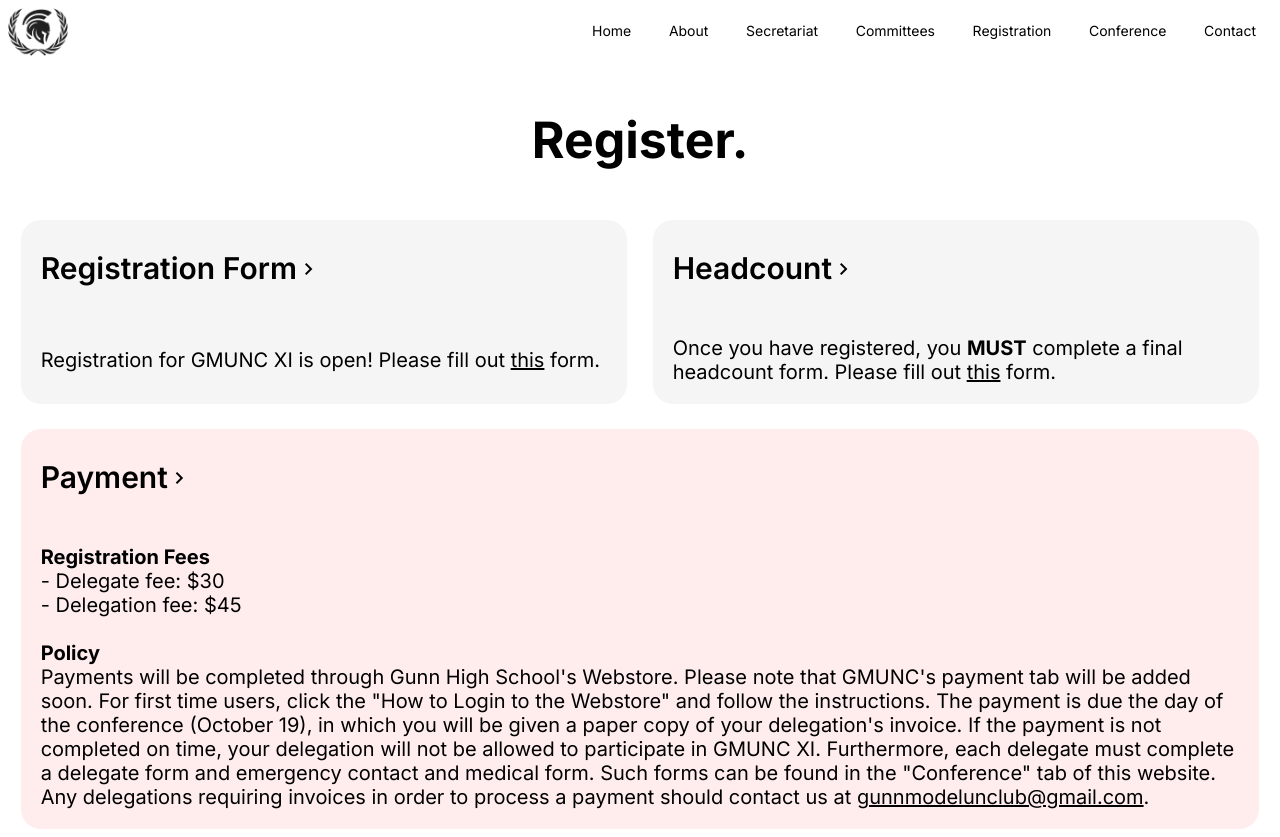
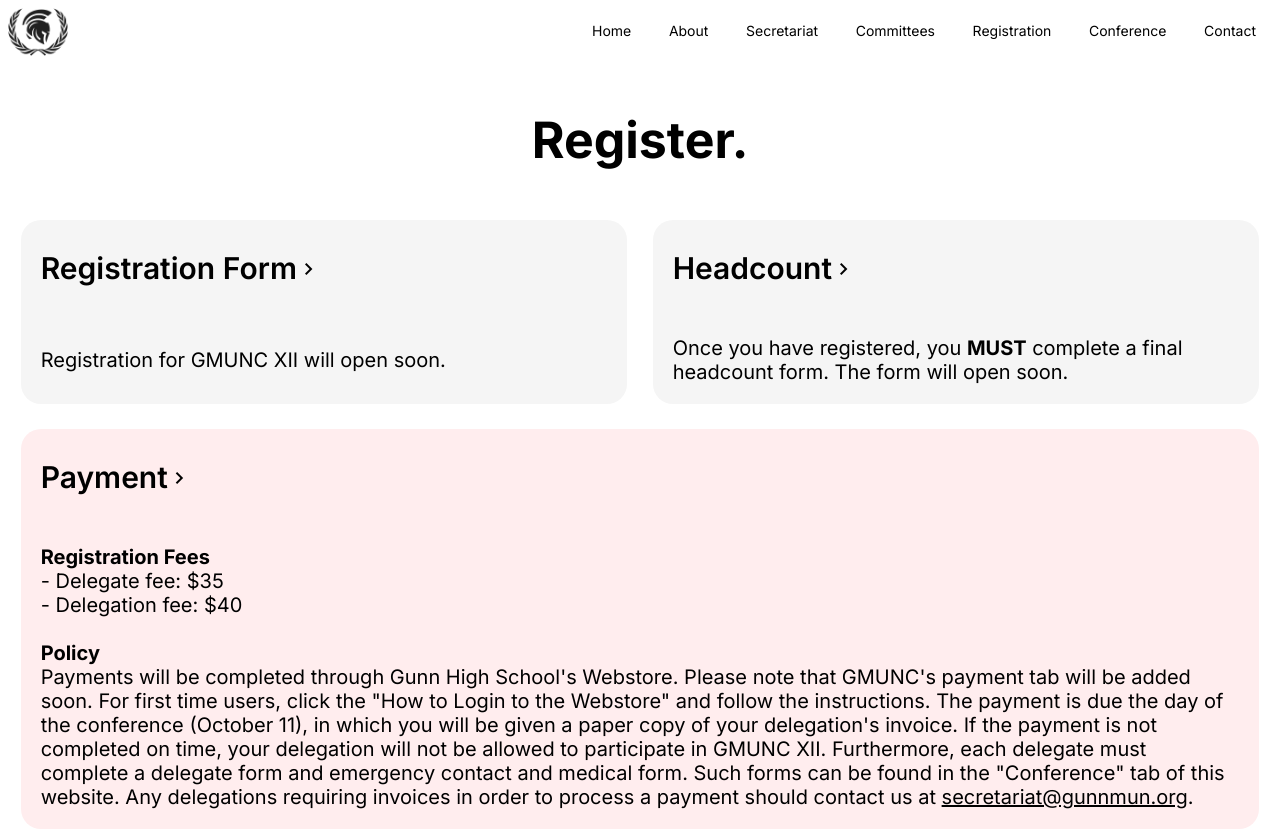
Before and after one commit to GunnMUN/GMUNC-Website, a plain HTML site: page registration/index.html in a window 1280 px wide. Drawn offline with nearby package versions, Linux system fonts and the light colour scheme.

Commit message:
Update index.html

```diff
--- a/registration/index.html
+++ b/registration/index.html
@@ -31,8 +31,8 @@
     <p class="large-bold">Register.</p>
     <div class="wrap">
       <div class="small-section">
-        <a href="https://docs.google.com/forms/d/1znNxpv1ttm9gemliBTsiaJOBHpJPeXEw52my3MwiweM/"
-          ><p class="medium-bold">
+        <!--<a href="https://docs.google.com/forms/d/1znNxpv1ttm9gemliBTsiaJOBHpJPeXEw52my3MwiweM/"
+          >--><p class="medium-bold">
             Registration Form<span
               class="material-symbols-outlined"
               style="top: 2px; position: relative"
@@ -41,17 +41,17 @@
           </p></a
         >
         <p class="small">
-          Registration for GMUNC XI is open! Please fill out
-          <a
+          Registration for GMUNC XII will open soon.
+          <!--<a
             href="https://docs.google.com/forms/d/1znNxpv1ttm9gemliBTsiaJOBHpJPeXEw52my3MwiweM/"
             style="text-decoration: underline"
             >this</a
-          > form.
+          > form.-->
         </p>
       </div>
       <div class="small-section">
-        <a href="https://docs.google.com/forms/d/e/1FAIpQLSfBR797EAZBgXj--4BdTHaxcjLCcv4n8uXmWK3RKrsRR8jOAg/viewform"
-          ><p class="medium-bold">
+        <!--<a href="https://docs.google.com/forms/d/e/1FAIpQLSfBR797EAZBgXj--4BdTHaxcjLCcv4n8uXmWK3RKrsRR8jOAg/viewform"
+          >--><p class="medium-bold">
             Headcount<span
               class="material-symbols-outlined"
               style="top: 2px; position: relative"
@@ -61,12 +61,12 @@
         >
         <p class="small">
           Once you have registered, you <b>MUST</b> complete a final headcount
-          form. Please fill out
-          <a
+          form. The form will open soon.
+          <!--<a
             href="https://docs.google.com/forms/d/e/1FAIpQLSfBR797EAZBgXj--4BdTHaxcjLCcv4n8uXmWK3RKrsRR8jOAg/viewform"
             style="text-decoration: underline"
             >this</a
-          > form.
+          > form.-->
         </p>
       </div>
     </div>
@@ -84,9 +84,9 @@
         <p class="small">
           <b>Registration Fees</b>
           <br />
-          - Delegate fee: $30
+          - Delegate fee: $35
           <br />
-          - Delegation fee: $45
+          - Delegation fee: $40
           <br /><br />
           <b>Policy</b>
           <br />
@@ -96,17 +96,17 @@
           >. Please note that GMUNC's payment tab will be added soon. For first
           time users, click the "How to Login to the Webstore" and follow the
           instructions. The payment is due the day of the conference (October
-          19), in which you will be given a paper copy of your delegation's
+          11), in which you will be given a paper copy of your delegation's
           invoice. If the payment is not completed on time, your delegation will
-          not be allowed to participate in GMUNC XI. Furthermore, each delegate
+          not be allowed to participate in GMUNC XII. Furthermore, each delegate
           must complete a delegate form and emergency contact and medical form.
           Such forms can be found in the "Conference" tab of this website. Any
           delegations requiring invoices in order to process a payment should
           contact us at
           <a
-            href="mailto:gunnmodelunclub@gmail.com"
+            href="mailto:secretariat@gunnmun.org"
             style="text-decoration: underline"
-            >gunnmodelunclub@gmail.com</a
+            >secretariat@gunnmun.org</a
           >.
         </p>
       </div>
```
